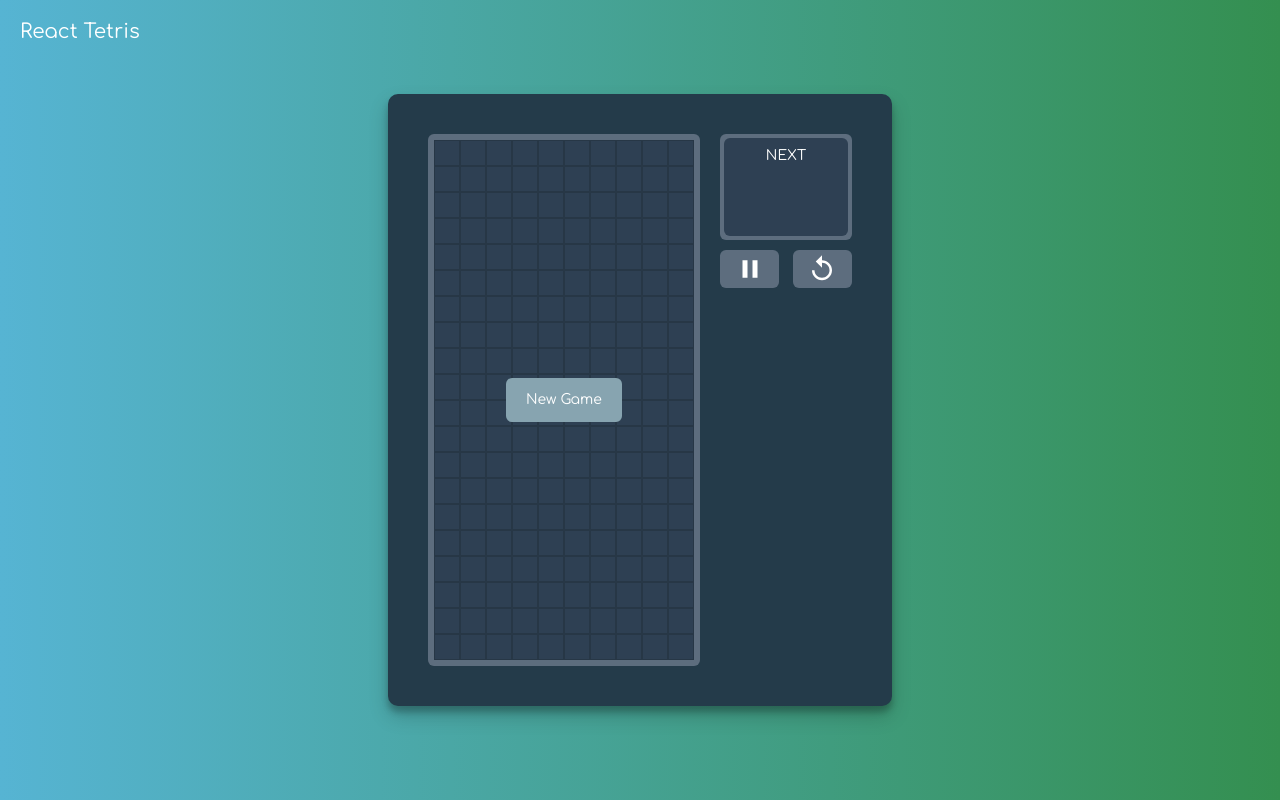
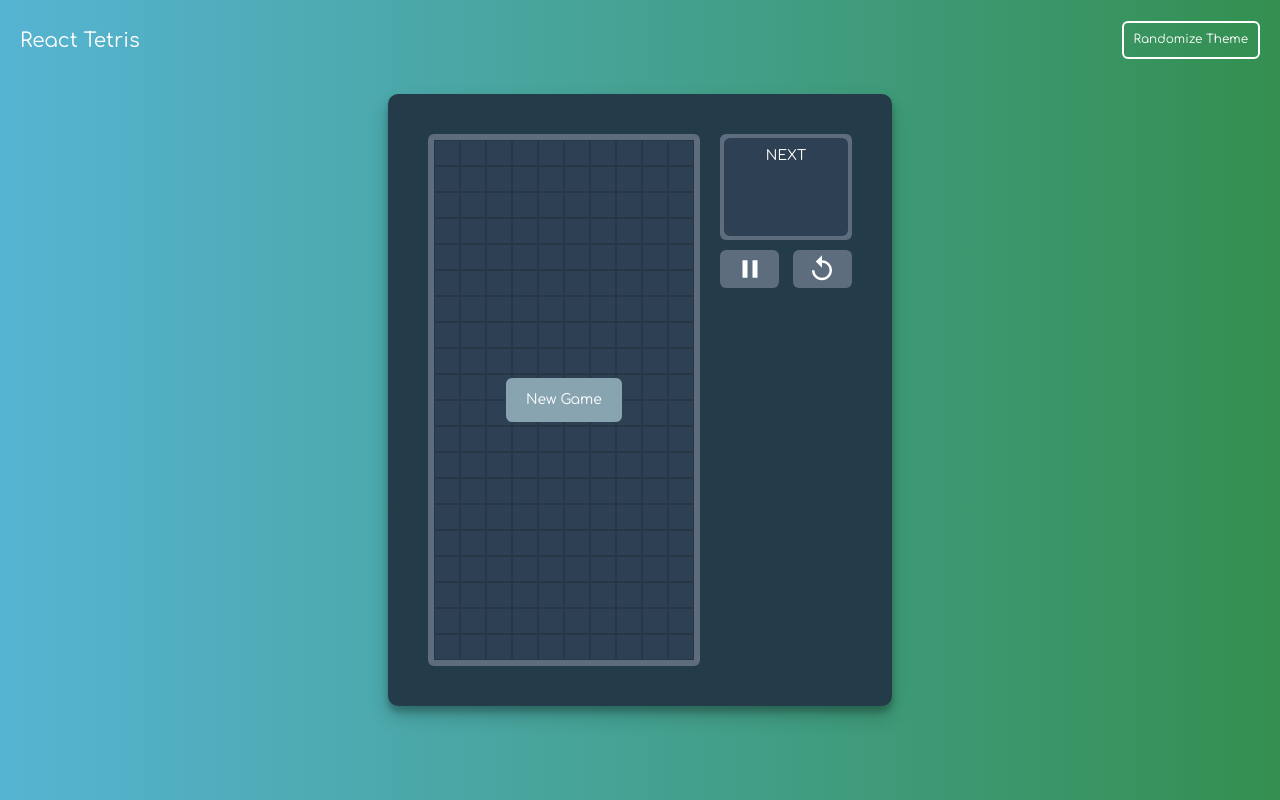
Before and after one commit to burkovskyivladyslav/tetris, a React (Create React App) app: page / in a window 1280 px wide. Built offline with nearby package versions, Linux system fonts and the light colour scheme.

Commit message:
Add randomize theme button to header.

```diff
--- a/src/Game.js
+++ b/src/Game.js
@@ -60,11 +60,12 @@ const NewGameButton = styled.button`
     padding: 14px 20px;
     color: white;
     border-radius: 6px;
-    transition: background-color 200ms;
+    transition: background-color 200ms, transform 200ms;
 
     :hover {
         cursor: pointer;
         background-color: ${({ theme }) => theme.gameStateMenuColorHover};
+        transform: translateY(-2px);
     }
 `;
 
--- a/src/Page.js
+++ b/src/Page.js
@@ -12,19 +12,46 @@ const GameArea = styled.div`
     justify-content: center;
     align-items: center;
     min-height: 80vh;
+    padding: 0 20px;
 `;
 
 const Header = styled.div`
+    display: flex;
+    justify-content: space-between;
+    align-items: center;
     padding: 20px;
     min-height: 10vh;
     color: white;
+`;
+
+const Title = styled.span`
     font-size: 20px;
+`;
+
+const RandomizeButton = styled.div`
+    color: white;
+    background-color: transparent;
+    border: 2px solid white;
+    border-radius: 6px;
+    padding: 10px;
+    font-size: 12px;
+    cursor: pointer;
+    transition: all 200ms;
+
+    :hover {
+        color: #ccd1d1;
+        border-color: #ccd1d1;
+        transform: translateY(-2px);
+    }
 `;
 
 function Page() {
     return (
         <StyledPage>
-            <Header>React Tetris</Header>
+            <Header>
+                <Title>React Tetris</Title>
+                <RandomizeButton>Randomize Theme</RandomizeButton>
+            </Header>
             <GameArea>
                 <Game />
             </GameArea>
```
